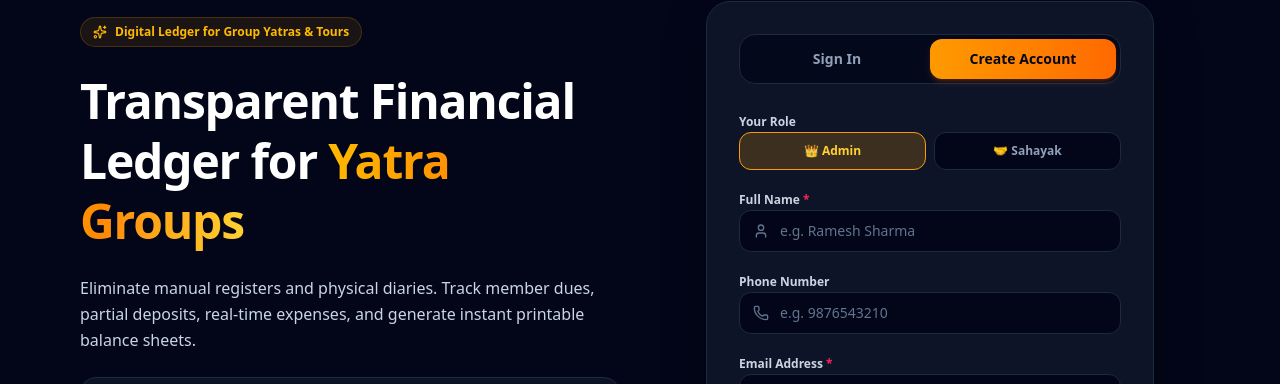
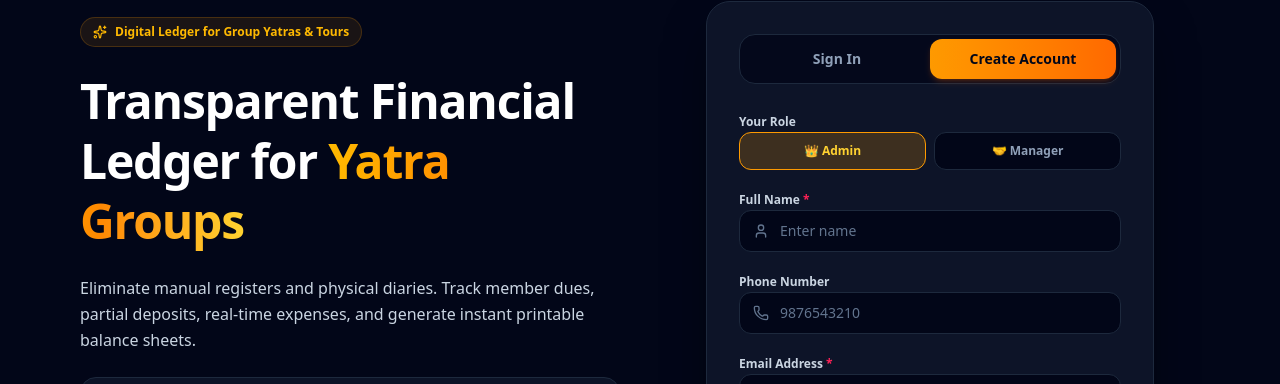
Before and after one commit to ritesh-tech280/yatra-setu, a Next.js app: page /login in a window 1280 px wide. Both pictures are taken after typing "name@example.com", "Sample123" into the empty fields and a click on the button "Create Account". Shown: the part 112-496 px from the top of the page. Built offline with nearby package versions, Linux system fonts and the light colour scheme; no server answers; the database is empty.

Commit message:
Change Something

```diff
--- a/app/login/page.tsx
+++ b/app/login/page.tsx
@@ -211,7 +211,7 @@ export default function LoginPage() {
                             : "bg-slate-950 border-slate-800 text-slate-400 hover:border-slate-700"
                         }`}
                       >
-                        🤝 Sahayak
+                        🤝 Manager
                       </button>
                     </div>
                   </div>
@@ -228,7 +228,7 @@ export default function LoginPage() {
                         required
                         value={name}
                         onChange={(e) => setName(e.target.value)}
-                        placeholder="e.g. Ramesh Sharma"
+                        placeholder="Enter name"
                         className="w-full bg-slate-950 border border-slate-800 rounded-xl pl-10 pr-3.5 py-2.5 text-xs sm:text-sm text-white placeholder-slate-500 focus:outline-none focus:border-amber-500 transition-colors"
                       />
                     </div>
@@ -245,7 +245,7 @@ export default function LoginPage() {
                         type="tel"
                         value={phone}
                         onChange={(e) => setPhone(e.target.value)}
-                        placeholder="e.g. 9876543210"
+                        placeholder="9876543210"
                         className="w-full bg-slate-950 border border-slate-800 rounded-xl pl-10 pr-3.5 py-2.5 text-xs sm:text-sm text-white placeholder-slate-500 focus:outline-none focus:border-amber-500 transition-colors"
                       />
                     </div>
@@ -265,7 +265,7 @@ export default function LoginPage() {
                     required
                     value={email}
                     onChange={(e) => setEmail(e.target.value)}
-                    placeholder="e.g. organizer@yatrasetu.com"
+                    placeholder="you@example.com"
                     className="w-full bg-slate-950 border border-slate-800 rounded-xl pl-10 pr-3.5 py-2.5 text-xs sm:text-sm text-white placeholder-slate-500 focus:outline-none focus:border-amber-500 transition-colors"
                   />
                 </div>
--- a/components/auth/AuthModal.tsx
+++ b/components/auth/AuthModal.tsx
@@ -78,7 +78,7 @@ export function AuthModal({ isOpen, onClose }: AuthModalProps) {
                     required
                     value={name}
                     onChange={(e) => setName(e.target.value)}
-                    placeholder="e.g. Ritesh Kumar"
+                    placeholder="Enter Name"
                     className="w-full pl-10 pr-3 py-2.5 rounded-xl border border-slate-300 dark:border-slate-700 bg-white dark:bg-slate-800 text-sm font-medium text-slate-900 dark:text-white focus:outline-none focus:border-amber-500"
                   />
                 </div>
```
